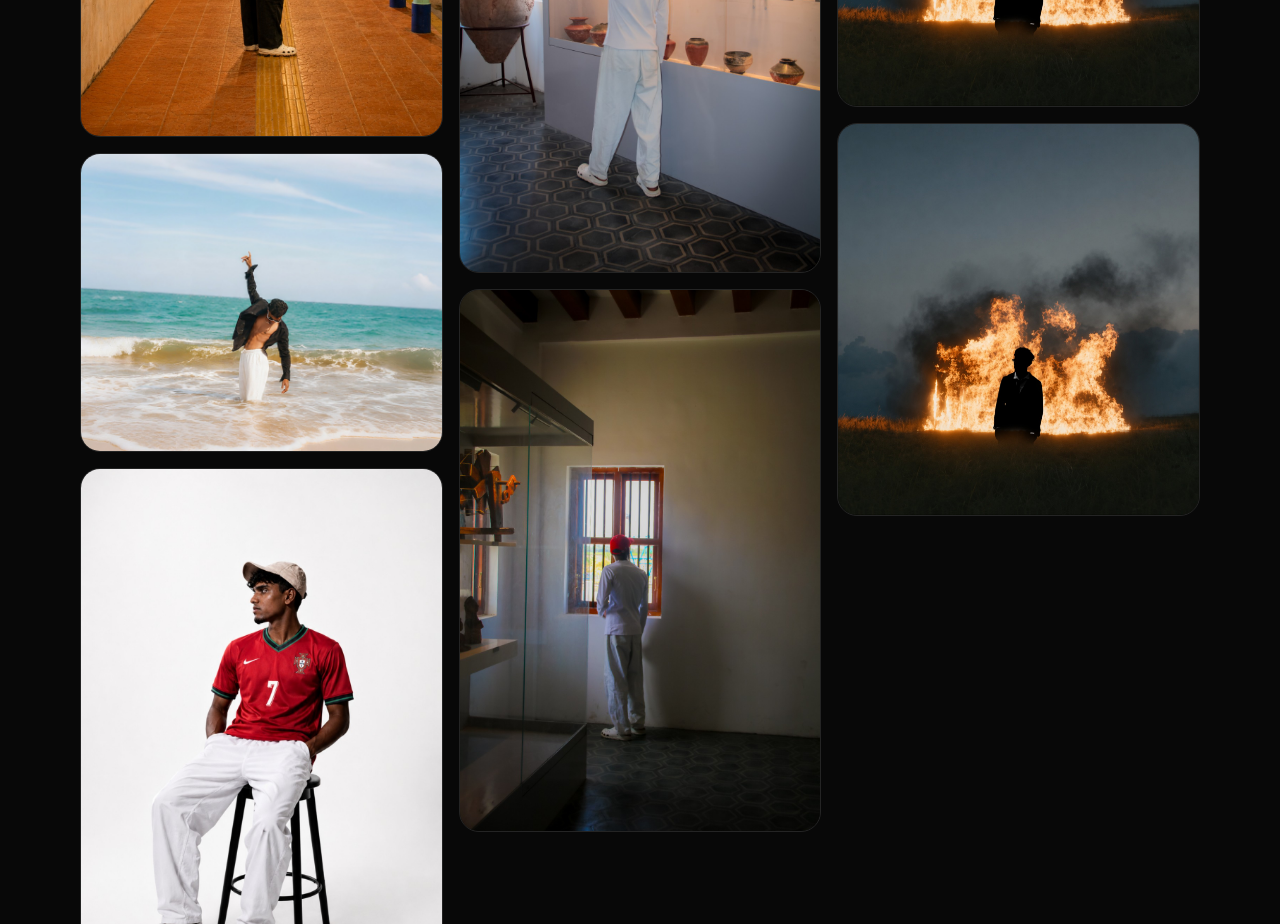
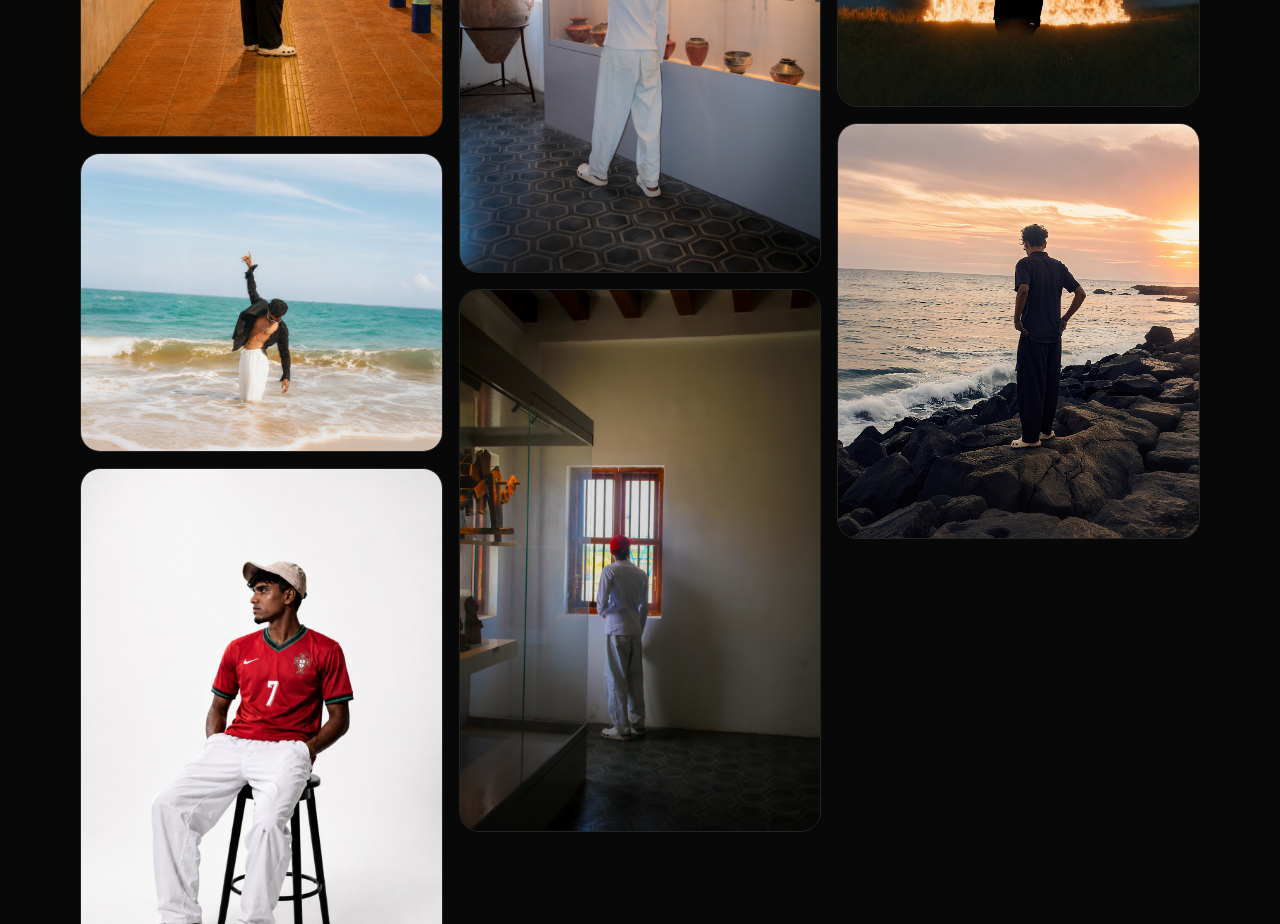
Before and after one commit to murugadossk/leo_portfolio, a plain HTML site: page index.html in a window 1280 px wide. Shown: the part 3520-4444 px from the top of the page. Drawn offline with Linux system fonts and the light colour scheme.

Commit message:
Update index.html

```diff
--- a/index.html
+++ b/index.html
@@ -65,7 +65,7 @@ footer{padding:35px 0 55px;color:#777;font-size:13px;display:flex;justify-conten
 <div class="item"><img src="work-14.jpg" alt="Portrait against brick wall"></div>
 <div class="item"><img src="work-15.jpg" alt="Creative fashion portrait"></div>
 <div class="item"><img src="work-16.png" alt="Cinematic silhouette creative edit"></div>
-<div class="item"><img src="work-16.png" alt="Cinematic silhouette creative edit"></div>
+<div class="item"><img src="retouch_2026043014161577.jpg" alt="Cinematic silhouette creative edit"></div>
 
 
 </div></div></section>
```
